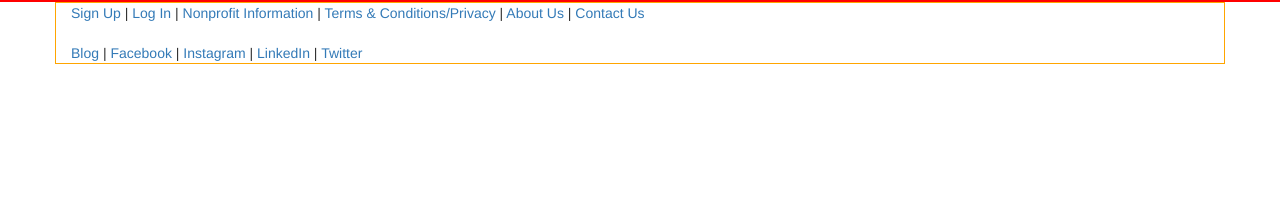
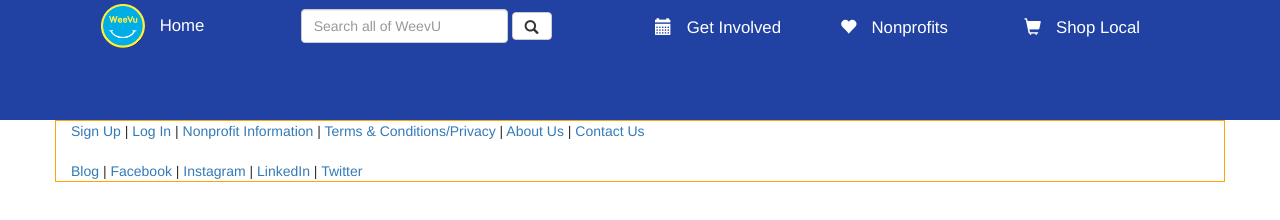
Before and after one commit to alangster/ballin-dubstep, a plain HTML site: page index.html in a window 1280 px wide. Drawn offline with nearby package versions, Linux system fonts and the light colour scheme.

Commit message:
finished header layout

```diff
--- a/index.html
+++ b/index.html
@@ -8,12 +8,12 @@
 	</head>
 
 	<body>
-		<div class="container-fluid content">
+		<div class="container-fluid header-container">
 			<div class="row">
-				<header class="header col-md-12"></header>
+				<header class="header col-md-12 my-header"></header>
 			</div>
 		</div>
-		<div class="container">
+		<div class="container content">
 			<div class="row">
 				<sidebar></sidebar>
 				<content></content>
@@ -23,5 +23,6 @@
 		<script type="text/javascript" src="https://ajax.googleapis.com/ajax/libs/angularjs/1.2.28/angular.min.js"></script>
 		<script type="text/javascript" src="js/app.js"></script>
 		<script type="text/javascript" src="js/directives/footer.js"></script>
+		<script type="text/javascript" src="js/directives/header.js"></script>
 	</body>
 </html>
--- /dev/null
+++ b/js/directives/header.js
@@ -0,0 +1,12 @@
+(function() {
+
+	var app = angular.module('weevApp');
+
+	app.directive('header', function() {
+		return {
+			restrict: 'E',
+			templateUrl: 'js/partials/header.html'
+		}
+	});
+
+})();
--- /dev/null
+++ b/js/partials/header.html
@@ -0,0 +1,39 @@
+<div class="container">
+	<nav class="navbar">
+		<div class="container-fluid">
+
+				<div class="col-md-2" id="logo-home">
+					<a class="navbar-brand" href="#">
+						<img id="logo" src="../imgs/logo.png" height="20px">
+						<p class="navbar-text" id="home">Home</p>
+					</a>
+				</div>
+				<div class="col-md-4" id="search">
+					<form class="navbar-form" role="search">
+						<input type="text" class="form-control" placeholder="Search all of WeevU" />
+						<button class="btn btn-default" type="submit"><i class="glyphicon glyphicon-search" id="search"></i></button>
+					</form>
+				</div>
+				<div class="col-md-2">
+					<a href="#">
+						<i class="glyphicon glyphicon-calendar"></i>
+						<p class="navbar-text">Get Involved</p>
+					</a>
+				</div>
+				<div class="col-md-2">
+					<a href="#">
+						<i class="glyphicon glyphicon-heart"></i>
+						<p class="navbar-text">Nonprofits</p>
+					</a>
+				</div>
+				<div class="col-md-2">
+					<a href="#">
+						<i class="glyphicon glyphicon-shopping-cart"></i>
+						<p class="navbar-text">Shop Local</p>
+					</a>
+				</div>
+
+		</div>
+
+	</nav>
+</div>
--- a/stylesheets/main.css
+++ b/stylesheets/main.css
@@ -1,6 +1,56 @@
-.header {
-	color: red;
-	border: 1px solid red;
+html {
+  box-sizing: border-box;
+}
+*, *:before, *:after {
+  box-sizing: inherit;
+}
+
+body, html {
+	height: 100%;
+}
+
+/*HEADER*/
+div.header-container {
+	height: 15%;
+	background-color: #2142A3;
+}
+
+header.my-header {
+	position: fixed;
+	height: 15%;
+
+}
+nav.navbar a {
+	color: white;
+	font-size: 1.2em;
+}
+
+nav.navbar div {
+
+}
+
+p#home {
+	margin-top: 0em;
+}
+
+img#logo {
+	display: inline;
+	margin-top: -0.7em;
+	height: 2.6em;
+	float: left;
+}
+
+header div {
+
+}
+
+i {
+	margin-top: 1em;
+	float: left;
+}
+
+i#search {
+	margin-top: 0em;
 }
 
 /*FOOTER*/
```
Also changed, not shown: imgs/logo.png (added).
